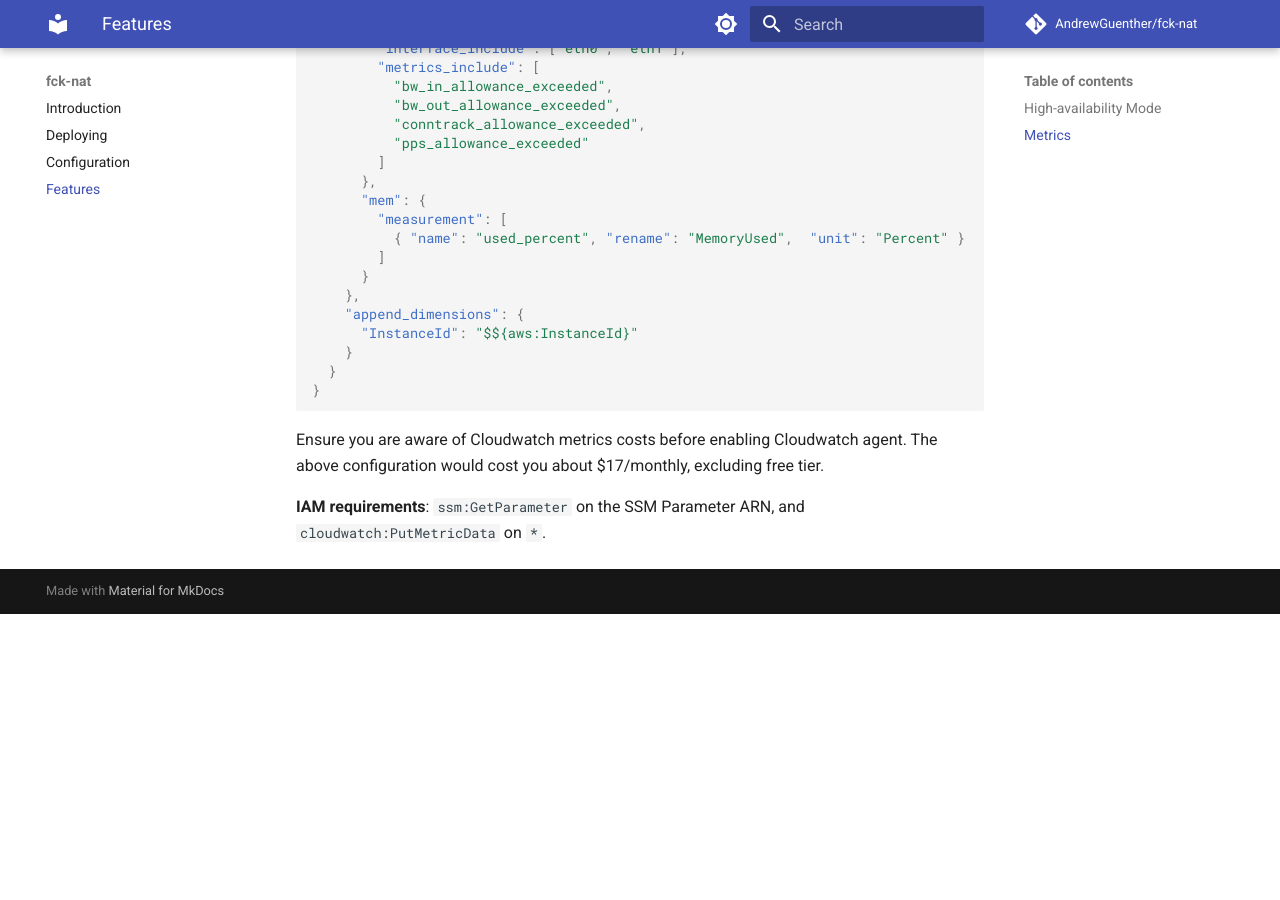
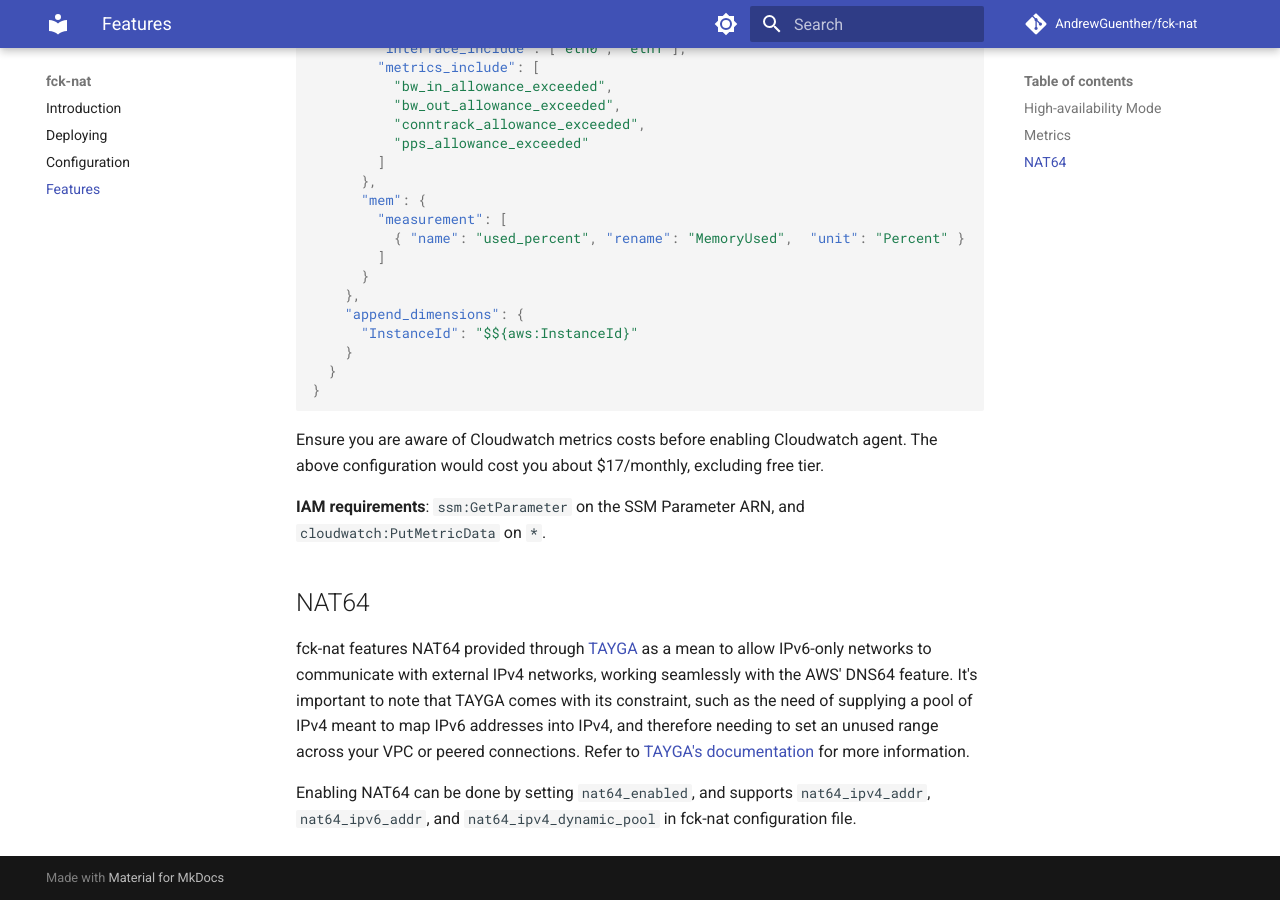
Before and after one commit to AndrewGuenther/fck-nat, an MkDocs documentation site: the page built from docs/features.md, in a window 1280 px wide and 900 px high, scrolled down 1274 px. Built offline with MkDocs 1.6.1 and Material for MkDocs 9.7.7, drawn with Linux system fonts in a browser that asks for light colours; comment, search, counter and statistics services are not loaded; before the commit the page ends 1888 px from its top, so only the background shows below that.

Commit message:
NAT64 Support

```diff
--- a/docs/features.md
+++ b/docs/features.md
@@ -76,3 +76,14 @@ Ensure you are aware of Cloudwatch metrics costs before enabling Cloudwatch agen
 cost you about $17/monthly, excluding free tier.
 
 **IAM requirements**: `ssm:GetParameter` on the SSM Parameter ARN, and `cloudwatch:PutMetricData` on `*`.
+
+## NAT64
+
+fck-nat features NAT64 provided through [TAYGA](http://www.litech.org/tayga/) as a mean to allow IPv6-only networks to
+communicate with external IPv4 networks, working seamlessly with the AWS' DNS64 feature. It's important to note that
+TAYGA comes with its constraint, such as the need of supplying a pool of IPv4 meant to map IPv6 addresses into IPv4, and
+therefore needing to set an unused range across your VPC or peered connections. Refer to [TAYGA's documentation](http://www.litech.org/tayga/README-0.9.2)
+for more information.
+
+Enabling NAT64 can be done by setting `nat64_enabled`, and supports `nat64_ipv4_addr`, `nat64_ipv6_addr`, and
+`nat64_ipv4_dynamic_pool` in fck-nat configuration file.
```
Also changed, not shown: docs/configuration.md (+10 -6 lines), 3 other files.
